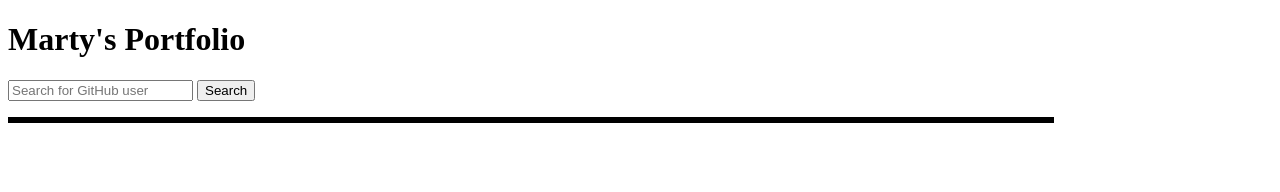
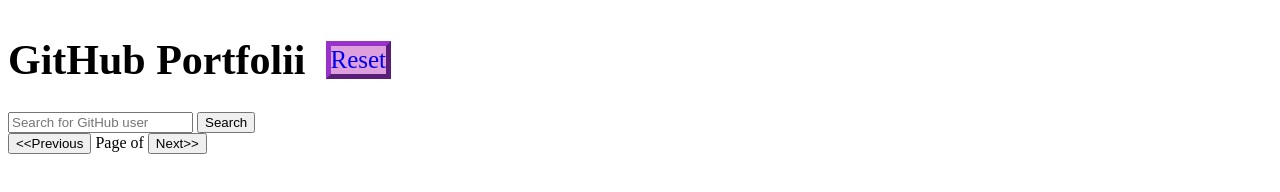
Before and after one commit to Marty42Martinez/dnd5e-spell-query, a plain HTML site: page index.html in a window 1280 px wide. Drawn offline with Linux system fonts and the light colour scheme.

Commit message:
Add styling, and paging buttons (not working)

```diff
--- a/index.html
+++ b/index.html
@@ -8,13 +8,21 @@
 </head>
 <body>
   <header>
-    <h1>Marty's Portfolio</h1>
+    <h1>GitHub Portfolii </h1>
+    <a href="index.html">Reset</a>
   </header>
   <main>
     <form id="search-form">
       <input type="text" placeholder="Search for GitHub user">
       <button>Search</button>
     </form>
+
+    <section id="pagination">
+      <button id="previous-button">&lt;&lt;Previous</button>
+      <span>Page <span id="current-page"></span> of <span id="total-pages"></span> </span>
+      <button id="next-button">Next&gt;&gt;</button>
+    </section>
+
     <ul id="repository-display"></ul>
   </main>
 
--- a/src/index.js
+++ b/src/index.js
@@ -1,10 +1,8 @@
-import data from '../data/repo-data.js';
+// import data from '../data/repo-data.js';
 import loadDisplay from './display-component.js';
 import './search-component.js';
 import { readFromHash } from './hash-query.js';
 import { createURL } from './build-gh-url.js';
-
-// loadDisplay(data);
 
 window.addEventListener('hashchange', () => {
    const query = window.location.hash.slice(1);
--- a/src/main.css
+++ b/src/main.css
@@ -1,9 +1,25 @@
+header {
+   display: flex;
+   flex-direction: row;
+   align-items: center;
+   justify-content: flex-start;
+}
+h1 {
+   font-size: 42px;
+}
+header a{
+   text-decoration: none;
+   font-size: 25px;
+   border: 5px outset darkorchid;
+   background: plum;
+   margin-left: 20px;
+}
+
 #repository-display {
    display: flex;
    flex-direction: row;
    flex-wrap: wrap;
    width: 1000px;
-   border: 3px solid black;
 }
 
 #repository-display li {
```
